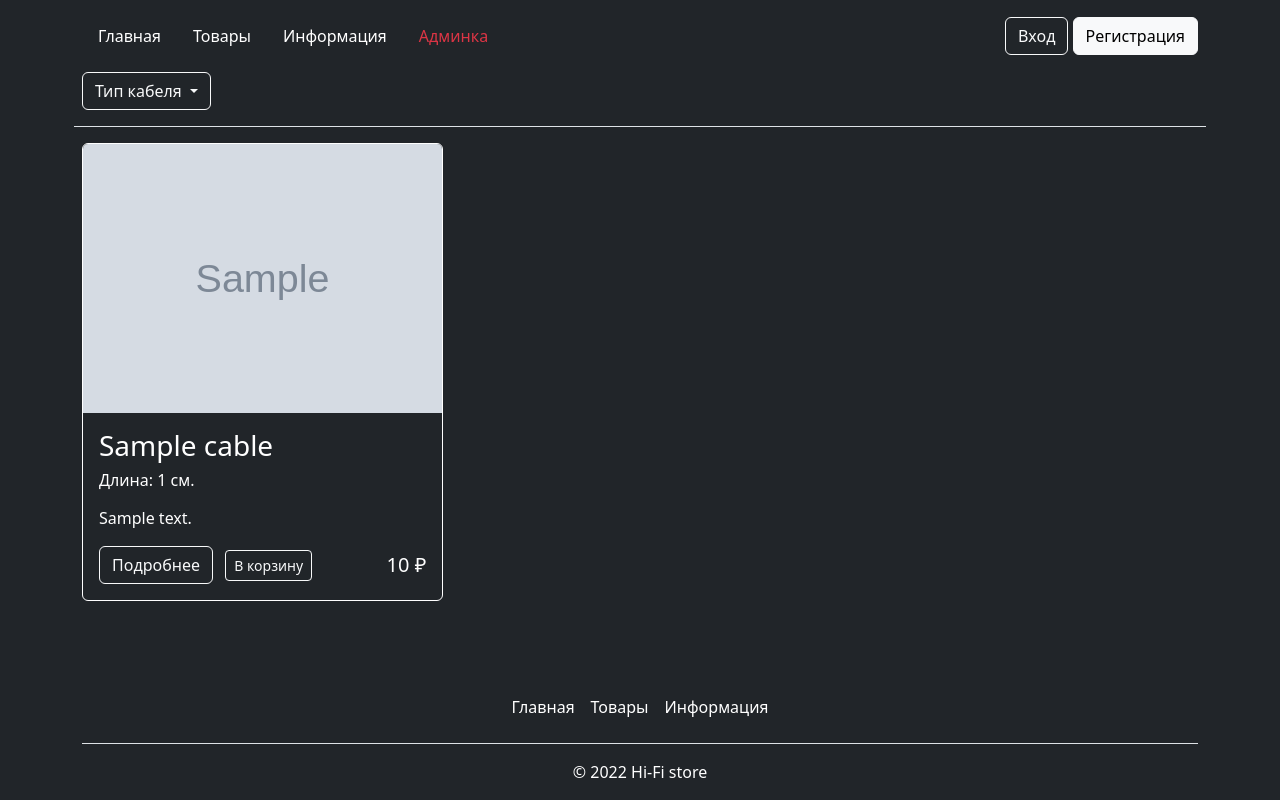
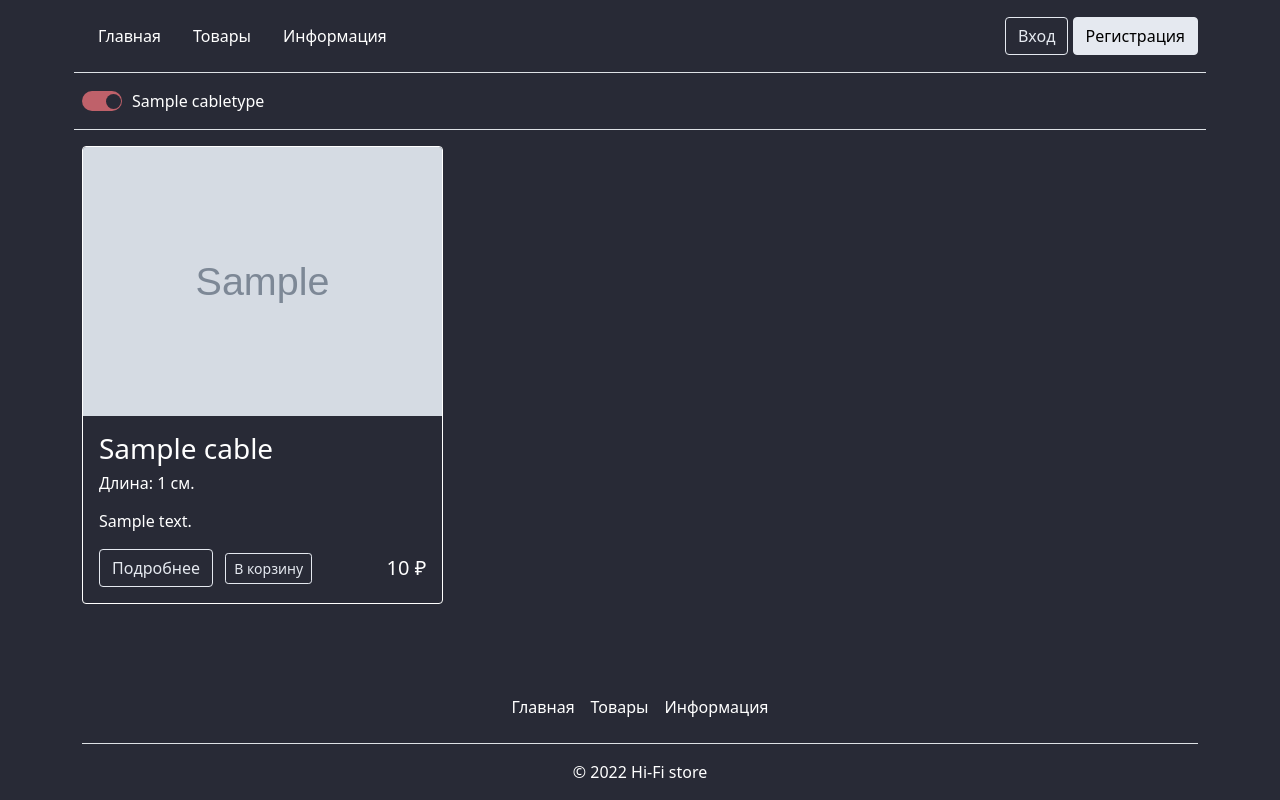
Before and after one commit to BreachAndHole/audio-store-django, a Django app: page /cables/ in a window 1280 px wide. Run offline with Django 4.2, Linux system fonts and the light colour scheme; tables that the repository leaves empty hold one stand-in row (values such as "Sample post"); grey boxes marked "Sample" are stand-in pictures; some libraries are stand-ins or nearby versions.

Commit message:
switches for filters added

```diff
--- a/cables_shop/shop/models.py
+++ b/cables_shop/shop/models.py
@@ -47,7 +47,7 @@ class Cable(models.Model):
     units_in_stock = models.PositiveSmallIntegerField('количество в наличии')
     is_for_sale = models.BooleanField('в продаже', default=True)
     description = models.TextField('описание', blank=True, null=True)
-    type = models.ForeignKey(CableType, on_delete=models.PROTECT)
+    type = models.ForeignKey(CableType, verbose_name='тип кабеля', on_delete=models.PROTECT)
 
     class Meta:
         verbose_name = 'кабель'
--- /dev/null
+++ b/cables_shop/shop/static/shop/css/switch.css
@@ -0,0 +1,43 @@
+.switch {
+    position: relative;
+    display: flex;
+    width: 40px;
+    height: 20px;
+    margin-right: 10px;
+}
+
+.slider {
+    position: absolute;
+    cursor: pointer;
+    top: 0;
+    left: 0;
+    right: 0;
+    bottom: 0;
+    background-color: #D8DEE9;
+    transition: .4s;
+    border-radius: 34px;
+}
+
+.switch input {
+    display: none;
+}
+
+.slider:before {
+    position: absolute;
+    content: "";
+    height: 15px;
+    width: 15px;
+    left: 2.5px;
+    bottom: 2.5px;
+    background-color: #282a36;
+    transition: .4s;
+    border-radius: 25px;
+}
+
+input:checked+.slider {
+    background-color: #BF616A;
+}
+
+input:checked+.slider:before {
+    transform: translateX(21px);
+}
--- a/cables_shop/shop/templates/shop/all_cables.html
+++ b/cables_shop/shop/templates/shop/all_cables.html
@@ -2,36 +2,22 @@
 {% load shop_tags %}
 {% block content %}
 {% get_all_cable_types as cable_types %}
-<div class="container">
-    <div class="row">
-        <div class="col d-flex">
-            <div class="dropdown me-3">
-                <button class="btn btn-outline-light dropdown-toggle" type="button"
-                        id="dropdownMenuButton1"
-                        data-bs-toggle="dropdown" aria-expanded="false">
-                    Тип кабеля
-                </button>
-                <ul class="dropdown-menu" aria-labelledby="dropdownMenuButton1">
+<div class="container mb-5 mt-3">
+  <div class="row border-top g-3">
+    <div class="col d-flex align-items-center justify-content-start">
       {% for type in cable_types %}
-                    <li class="mx-3">
-                        <div class="form-check">
-                            <label class="form-check-label">
-                                <input class="form-check-input cable-type-filter"
-                                       type="checkbox"
-                                       checked="checked"
-                                       data-type_id="{{ type.pk }}">
-                                {{ type.name }}
+      <div class="d-flex align-items-center justify-content-start me-3">
+        <div>
+          <label class="switch">
+            <input class="cable-type-filter " type="checkbox" checked="checked" data-type_id="{{ type.pk }}">
+            <span class="slider"></span>
           </label>
         </div>
-                    </li>
+        <div>{{ type.name }}</div>
+      </div>
       {% endfor %}
-                </ul>
     </div>
   </div>
-    </div>
-</div>
-
-<div class="container mb-5">
   <div class="row g-3 mt-3 border-top">
     {% for cable in cables %}
     <div class="col-12 col-md-6 col-lg-4 cable-card"
--- a/cables_shop/shop/templates/shop/base.html
+++ b/cables_shop/shop/templates/shop/base.html
@@ -5,10 +5,6 @@
   {% load static %}
   <meta charset="UTF-8">
   <title>{{ title }}</title>
-    <link href="https://cdn.jsdelivr.net/npm/bootstrap@5.2.0-beta1/dist/css/bootstrap.min.css"
-          rel="stylesheet"
-          integrity="sha384-0evHe/X+R7YkIZDRvuzKMRqM+OrBnVFBL6DOitfPri4tjfHxaWutUpFmBp4vmVor"
-          crossorigin="anonymous">
   <script type="text/javascript">
         function getToken(name) {
             var cookieValue = null;
@@ -28,6 +24,8 @@
 
 
   </script>
+  <link href="{% static 'shop/css/bootstrap.css' %}" rel="stylesheet">
+  <link href="{% static 'shop/css/switch.css' %}" rel="stylesheet">
 </head>
 
 <body class="bg-dark d-flex flex-column min-vh-100 text-white">
@@ -40,8 +38,6 @@
         <li><a href="{% url 'all_cables_page' %}" class="nav-link text-white">Товары</a>
         </li>
         <li><a href="{% url 'about_page' %}" class="nav-link text-white">Информация</a></li>
-                <li><a href="/admin" class="nav-link text-danger"
-                       target="_blank">Админка</a></li>
       </ul>
       <div class="text-end">
         {% if user.is_authenticated %}
@@ -88,17 +84,16 @@
     <p class="text-center text-white">© 2022 Hi-Fi store</p>
   </footer>
 </div>
+<!--Passing current user to cart.js-->
+<input type="hidden" id="user" value="{{ user }}">
+<script src="{% static 'shop/js/cart.js' %}" type="text/javascript"></script>
+<script src="{% static 'shop/js/cable_filters.js' %}" type="text/javascript"></script>
 <script src="https://cdn.jsdelivr.net/npm/@popperjs/core@2.11.5/dist/umd/popper.min.js"
         integrity="sha384-Xe+8cL9oJa6tN/veChSP7q+mnSPaj5Bcu9mPX5F5xIGE0DVittaqT5lorf0EI7Vk"
         crossorigin="anonymous"></script>
 <script src="https://cdn.jsdelivr.net/npm/bootstrap@5.2.0-beta1/dist/js/bootstrap.min.js"
         integrity="sha384-kjU+l4N0Yf4ZOJErLsIcvOU2qSb74wXpOhqTvwVx3OElZRweTnQ6d31fXEoRD1Jy"
         crossorigin="anonymous"></script>
-
-<!--Passing current user to cart.js-->
-<input type="hidden" id="user" value="{{ user }}">
-<script src="{% static 'shop/js/cart.js' %}" type="text/javascript"></script>
-<script src="{% static 'shop/js/cable_filters.js' %}" type="text/javascript"></script>
 </body>
 
 </html>
--- a/cables_shop/shop/templates/shop/index.html
+++ b/cables_shop/shop/templates/shop/index.html
@@ -119,8 +119,6 @@
                 <div class="card-body d-flex flex-column">
                     <h3 class="card-title">{{ type.name_plural }}</h3>
                     <p class="card-text">{{ type.description }}</p>
-                    <div class="mt-auto"><a href="#" class="btn btn-outline-light">Подробнее</a>
-                    </div>
                 </div>
             </div>
         </div>
--- a/cables_shop/shop/templates/shop/order_info.html
+++ b/cables_shop/shop/templates/shop/order_info.html
@@ -4,10 +4,10 @@
 <div class="container">
   <div class="row">
     <div class="col-lg-12 mt-3">
-      <div class="table-responsive ">
+      <div class="table-responsive">
         <table class="table">
           <thead>
-          <tr class="border-bottom">
+          <tr>
             <th scope="col" class="border-0 text-white text-center">
               <div class="p-2 text-uppercase">№</div>
             </th>
@@ -27,7 +27,7 @@
           </thead>
           <tbody>
           {% for product in order.orderedproduct_set.all %}
-          <tr class="border-bottom">
+          <tr class="border-top">
             <td class="border-0 align-middle text-white text-center">{{ forloop.counter }}</td>
             <td scope="row" class="border-0 text-start">
               <div class="p-2  align-middle ">
--- a/cables_shop/shop/templates/shop/user_profile.html
+++ b/cables_shop/shop/templates/shop/user_profile.html
@@ -6,9 +6,6 @@
     <div class="col-4 border-end">
       <div class="card bg-dark border-0">
         <div class="card-body text-center">
-          <img src="https://picsum.photos/200/300"
-               alt="avatar" class="rounded-circle img-fluid"
-               style="width: 150px;">
           <h5 class="my-3">{{ user.last_name }} {{ user.first_name }}</h5>
           <h6 class="my-3">{{ user.phone_number }}</h6>
           <div class="d-flex justify-content-center mb-2">
```
Lines whose indentation alone changed are shown as unchanged.
